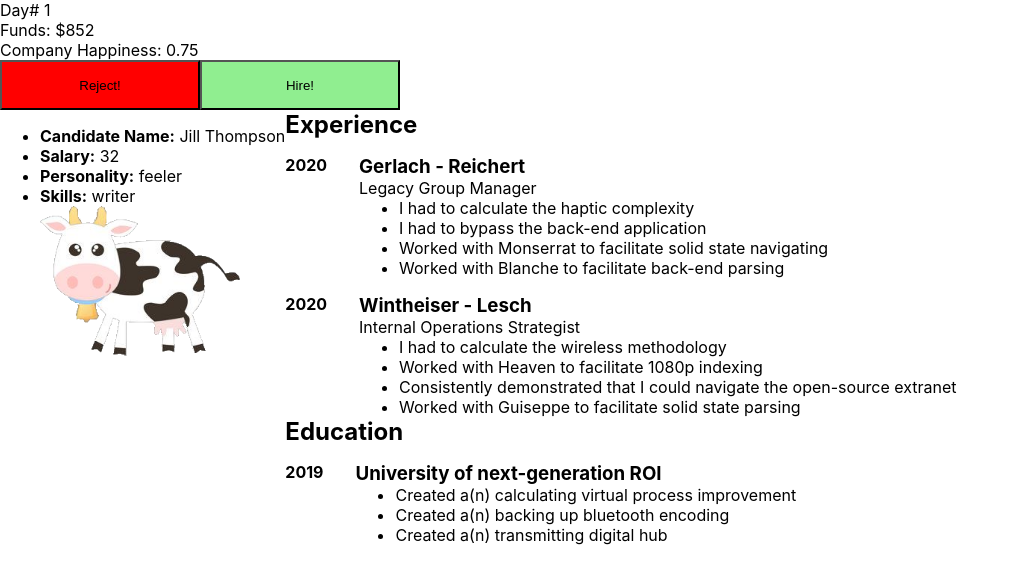
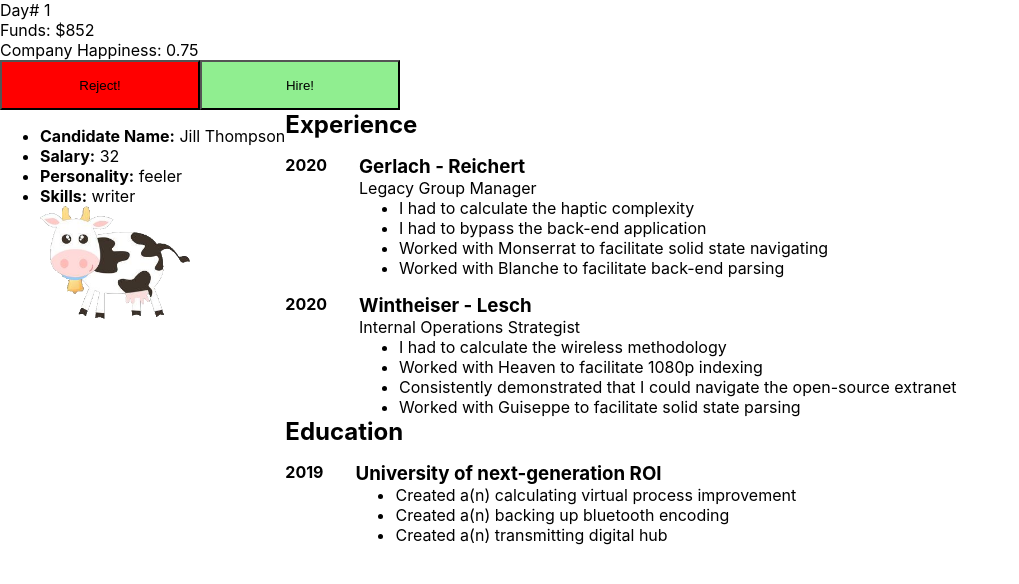
Before and after one commit to steventuckness/ld47-barnyard-animal-hr-sim, a React (Create React App) app: page / in a window 1280 px wide. Shown: the top 584 px of the page, without its empty margins (0-1019 px from the left). Built offline with nearby package versions, Linux system fonts and the light colour scheme.

Commit message:
candidate image adjustments

```diff
--- a/src/components/Candidate/Candidate.tsx
+++ b/src/components/Candidate/Candidate.tsx
@@ -1,26 +1,36 @@
 import React from 'react';
+
 import { Candidate as CandidateModel } from '../../models/candidate';
 import { Skill } from '../../models/skill';
+import CandidateImage from '../CandidateImage/CandidateImage';
 import styles from './Candidate.module.css';
 
 export interface CandidateProps {
-  candidate: CandidateModel;
+    candidate: CandidateModel;
 }
 
 const Candidate: React.FC<CandidateProps> = (props: CandidateProps) => (
-  <div className={styles.Candidate} data-testid="Candidate">
-    <ul>
-      <li><b>Candidate Name:</b> {props.candidate.name}</li>
-      <li><b>Salary:</b> {props.candidate.salary}</li>
-      <li><b>Personality:</b> {props.candidate.personality}</li>
-      <li><b>Skills:</b> {printSkills(props.candidate.skills)}</li>
-      <img width="200" src={require(`../../assets/images/${props.candidate.species}.png`)} alt=''></img>
-    </ul>
-  </div>
+    <div className={styles.Candidate} data-testid="Candidate">
+        <ul>
+            <li>
+                <b>Candidate Name:</b> {props.candidate.name}
+            </li>
+            <li>
+                <b>Salary:</b> {props.candidate.salary}
+            </li>
+            <li>
+                <b>Personality:</b> {props.candidate.personality}
+            </li>
+            <li>
+                <b>Skills:</b> {printSkills(props.candidate.skills)}
+            </li>
+            <CandidateImage candidate={props.candidate}></CandidateImage>
+        </ul>
+    </div>
 );
 
 function printSkills(skills: Skill[]): string {
-  return skills.map(skill => skill.name).join(',');
+    return skills.map((skill) => skill.name).join(',');
 }
 
 export default Candidate;
--- /dev/null
+++ b/src/components/CandidateImage/CandidateImage.module.css
@@ -0,0 +1,9 @@
+.CandidateImageContainer {
+    width: 150px;
+    height: 150px;
+}
+
+.CandidateImage {
+    max-width: 100%;
+    max-height: 100%;
+}
--- /dev/null
+++ b/src/components/CandidateImage/CandidateImage.tsx
@@ -0,0 +1,22 @@
+import React from 'react';
+
+import { Candidate } from '../../models/candidate';
+import styles from './CandidateImage.module.css';
+
+interface CandidateImageProps {
+    candidate: Candidate;
+}
+
+const CandidateImage: React.FC<CandidateImageProps> = (
+    props: CandidateImageProps
+) => (
+    <div className={styles.CandidateImageContainer}>
+        <img
+            className={styles.CandidateImage}
+            src={require(`../../assets/images/${props.candidate.species}.png`)}
+            alt={props.candidate.species}
+        ></img>
+    </div>
+);
+
+export default CandidateImage;
```
Also changed, not shown: 1 other file (tests, documents, lock files or other folders).
